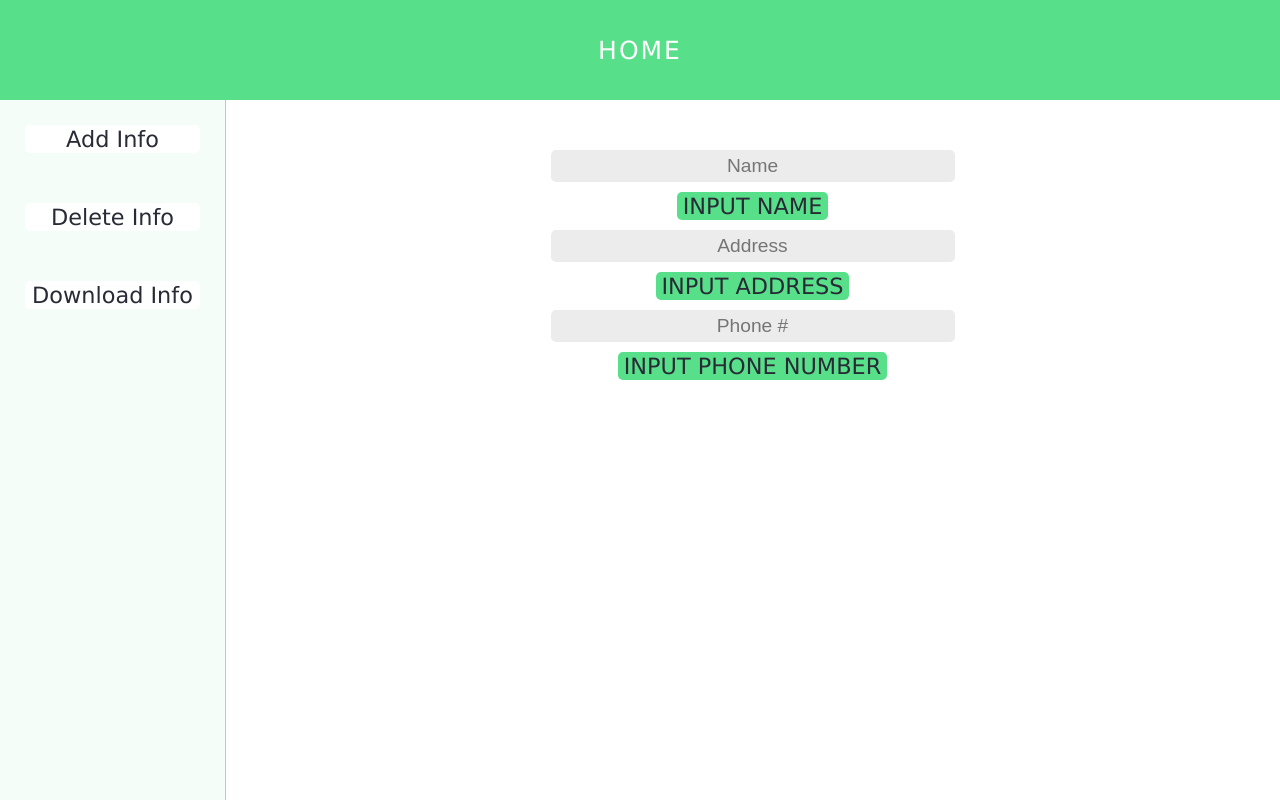
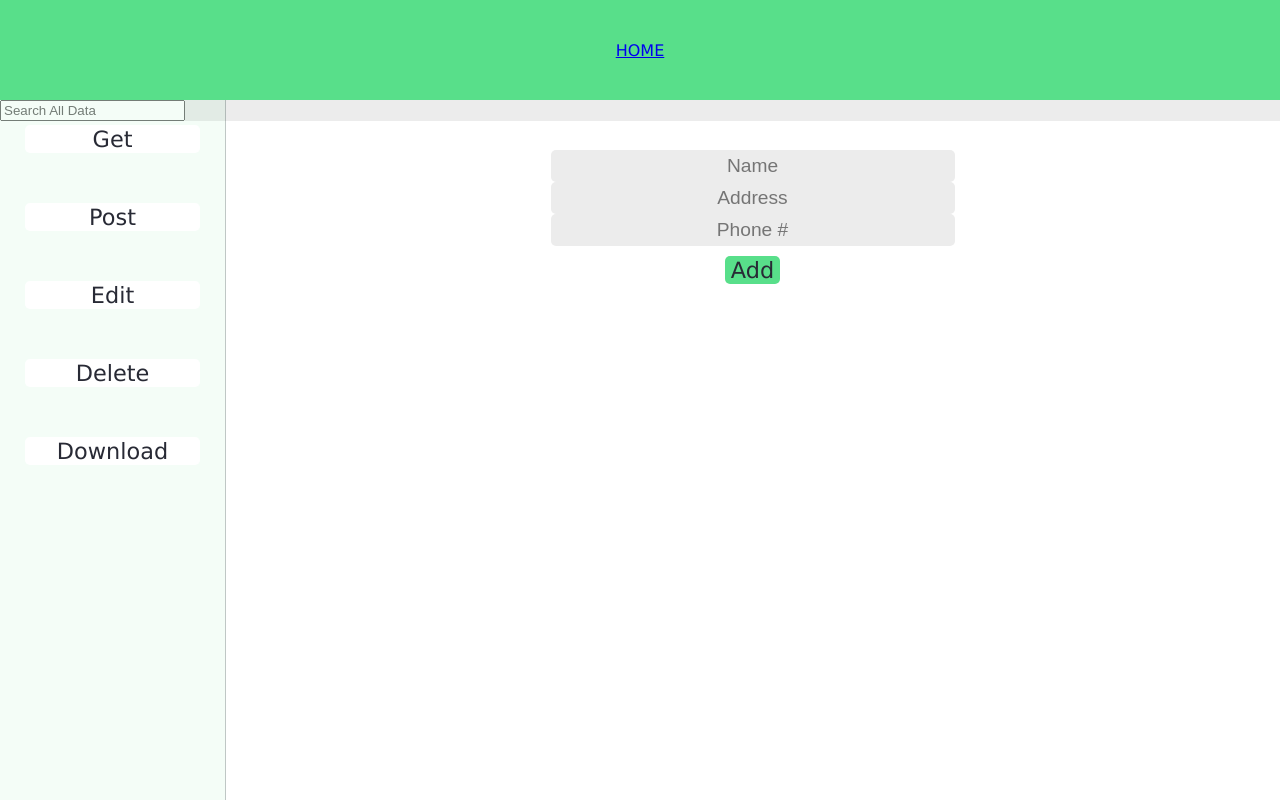
Before and after one commit to Lawrence970/Atlas, a website: page public/dataManipulation.html in a window 1280 px wide. Drawn offline with Linux system fonts and the light colour scheme.

Commit message:
changed layout of elements

```diff
--- a/public/dataManipulation.html
+++ b/public/dataManipulation.html
@@ -15,14 +15,16 @@
 
         <!-- FOR LATER USE-->
         <section id="spacing-section">
-            <a id="home-button" href="index.html">HOME</a>
+            <a class="home-button" href="index.html">HOME</a>
         </section>
 
         <!--data manip MENU here-->
         <section id="data-manipulation-menu">
-            <button class="change-active-element-btn">Add Info</button>
-            <button class="change-active-element-btn">Delete Info</button>
-            <button class="change-active-element-btn">Download Info</button>
+            <button class="change-active-element-btn">Get</button>
+            <button class="change-active-element-btn">Post</button>
+            <button class="change-active-element-btn">Edit</button>
+            <button class="change-active-element-btn">Delete</button>
+            <button class="change-active-element-btn">Download</button>
         </section>
 
         <!--data INPUT section here-->
@@ -34,7 +36,7 @@
                 placeholder="Name"
                 onfocus="this.placeholder =''"
                 onblur="this.placeholder='Name'">
-            <button class="input-button">INPUT NAME</button>
+
             <!--Address input-->
             <input
                 type="text"
@@ -42,20 +44,34 @@
                 placeholder="Address"
                 onfocus="this.placeholder =''"
                 onblur="this.placeholder='Address'">
-            <button class="input-button">INPUT ADDRESS</button>
+
             <!--Phone # input-->
             <input type="text"
                 class="input-field"
                 placeholder="Phone #"
                 onfocus="this.placeholder =''"
                 onblur="this.placeholder='Phone #'">
-            <button class="input-button">INPUT PHONE NUMBER</button>
+            <button class="input-button">Add</button>
 
         </main>
 
         <!--DISPLAY DATA section here-->
         <section id="display-data-section">
 
+            <div id="search-data-container">
+                <input
+                    type="text"
+                    id="search-bar"
+                    placeholder="Search All Data"
+                    onfocus="this.placeholder =''"
+                    onblur="this.placeholder='Search All Data'">
+            </div>
+
+            <div id="data-shown-container">
+                <span class="output-field-large">
+                    <!--JSON data will be shown here-->
+                </span>
+            </div>
         </section>
 
         <!--
@@ -78,6 +94,6 @@
 
 
 
-    <script src="/webAppV1/script.js"></script>
+    <script src="/appJs/dataManip.js"></script>
 </body>
 </html>
```
